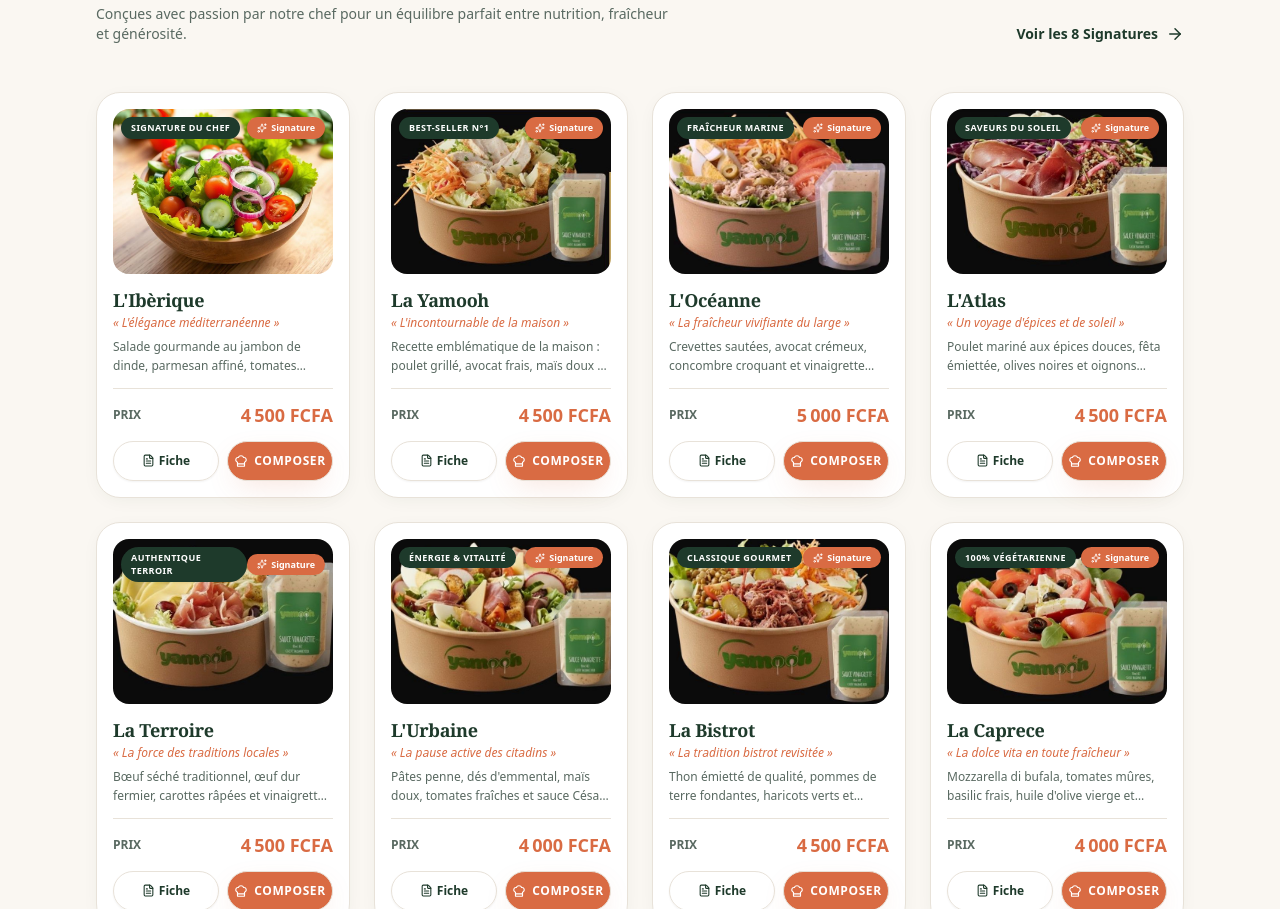
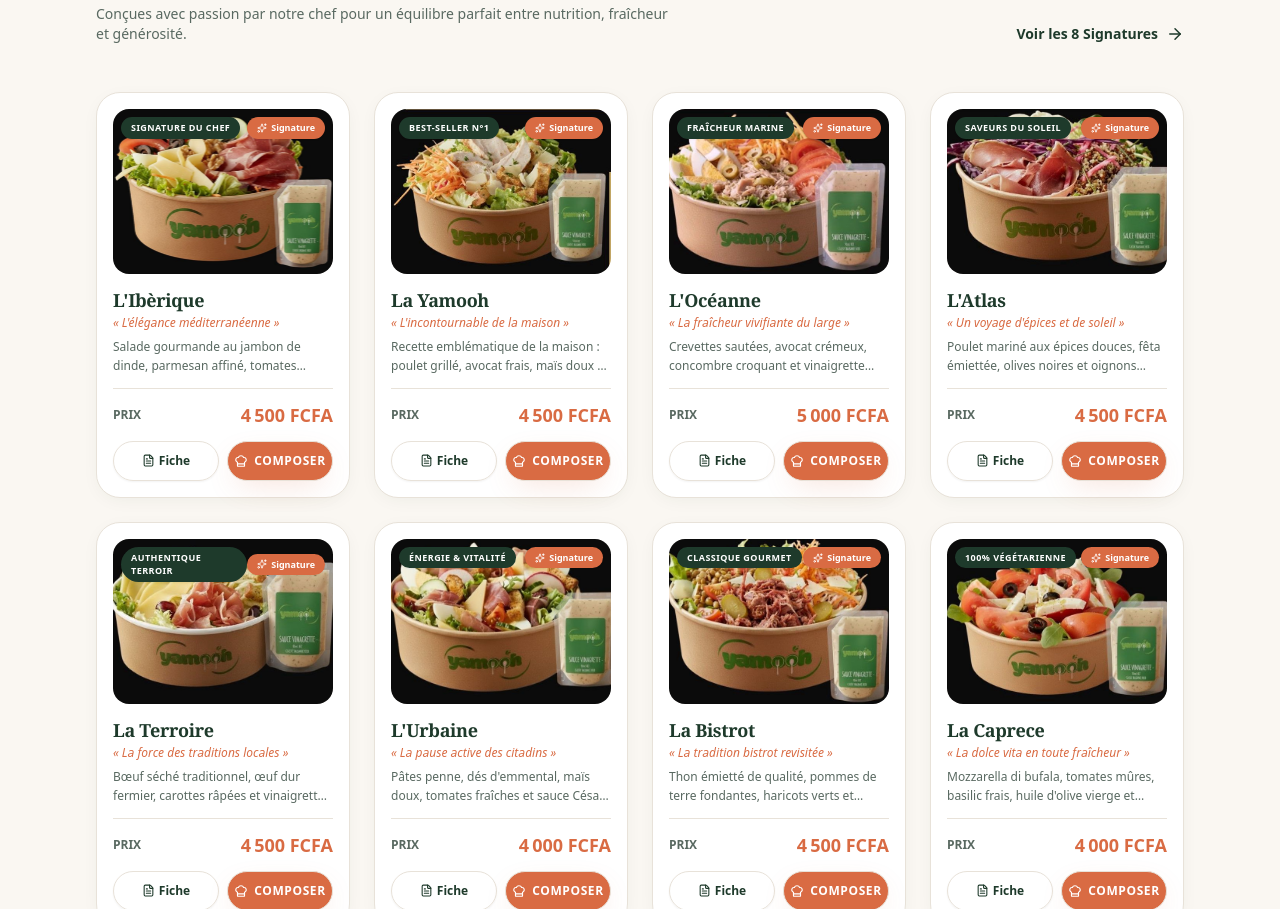
Before and after one commit to yamoooh/yamoo-resto, a React (Vite) app: page /notre-carte in a window 1280 px wide. Shown: the part 3257-4166 px from the top of the page. Built offline with nearby package versions, Linux system fonts and the light colour scheme; no server answers.

Commit message:
Mise a jour de la photo pour la salade signature L Iberique avec bol et sauce vinaigrette Yamooh

```diff
--- a/src/data/menu.ts
+++ b/src/data/menu.ts
@@ -49,7 +49,7 @@
     description: "Salade gourmande au jambon de dinde, parmesan affiné, tomates cerises et croûtons dorés.",
     category: "Salades",
     signature: true,
-    image: "/assets/salade-classic-B-4lDVb2.jpg",
+    image: "/assets/salade-iberique.jpg",
     badge: "Signature du Chef",
     slogan: "L'élégance méditerranéenne",
     concept: "Inspirée de la haute gastronomie du sud de l'Europe, L'Ibèrique combine la délicatesse du jambon de dinde sélectionné avec le caractère salé et corsé du parmesan affiné 12 mois. Une texture croquante et fondante parfaitement équilibrée.",
```
Also changed, not shown: assets/salade-iberique.jpg (added), public/assets/salade-iberique.jpg (added).
